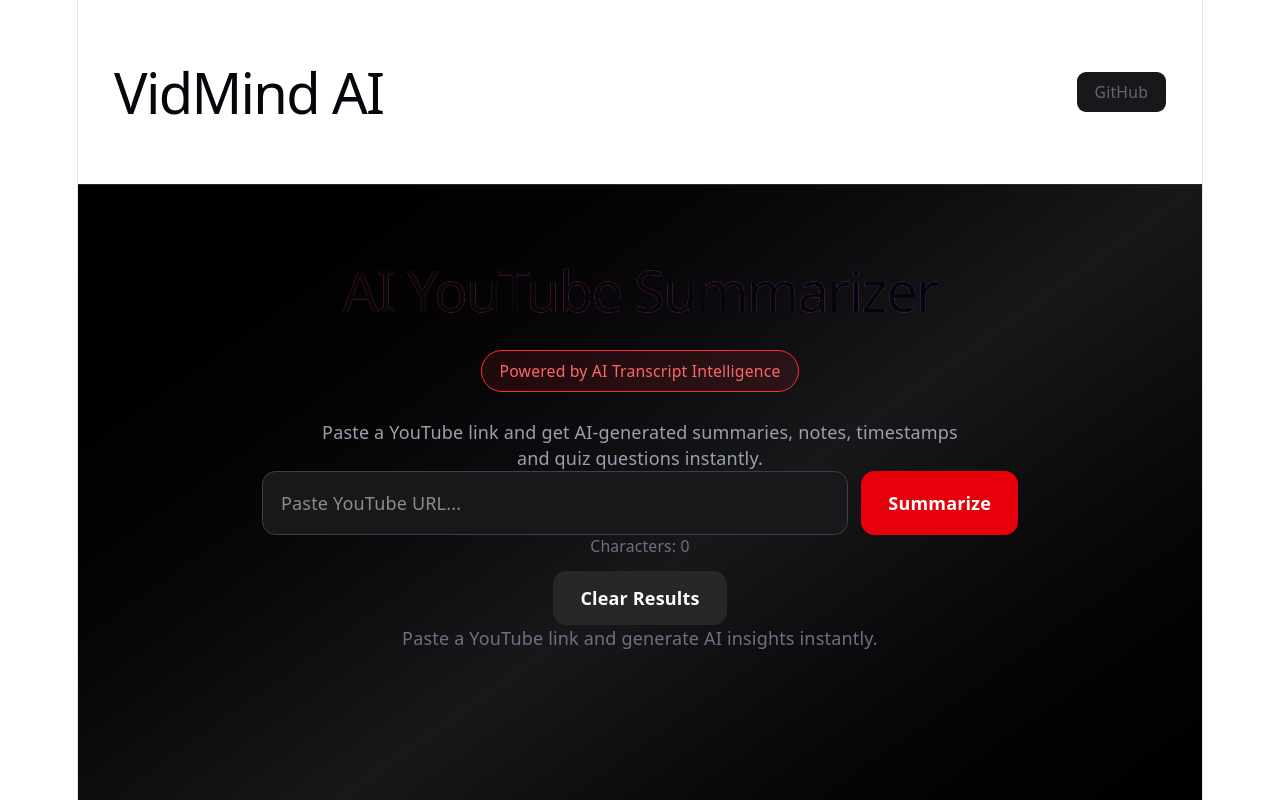
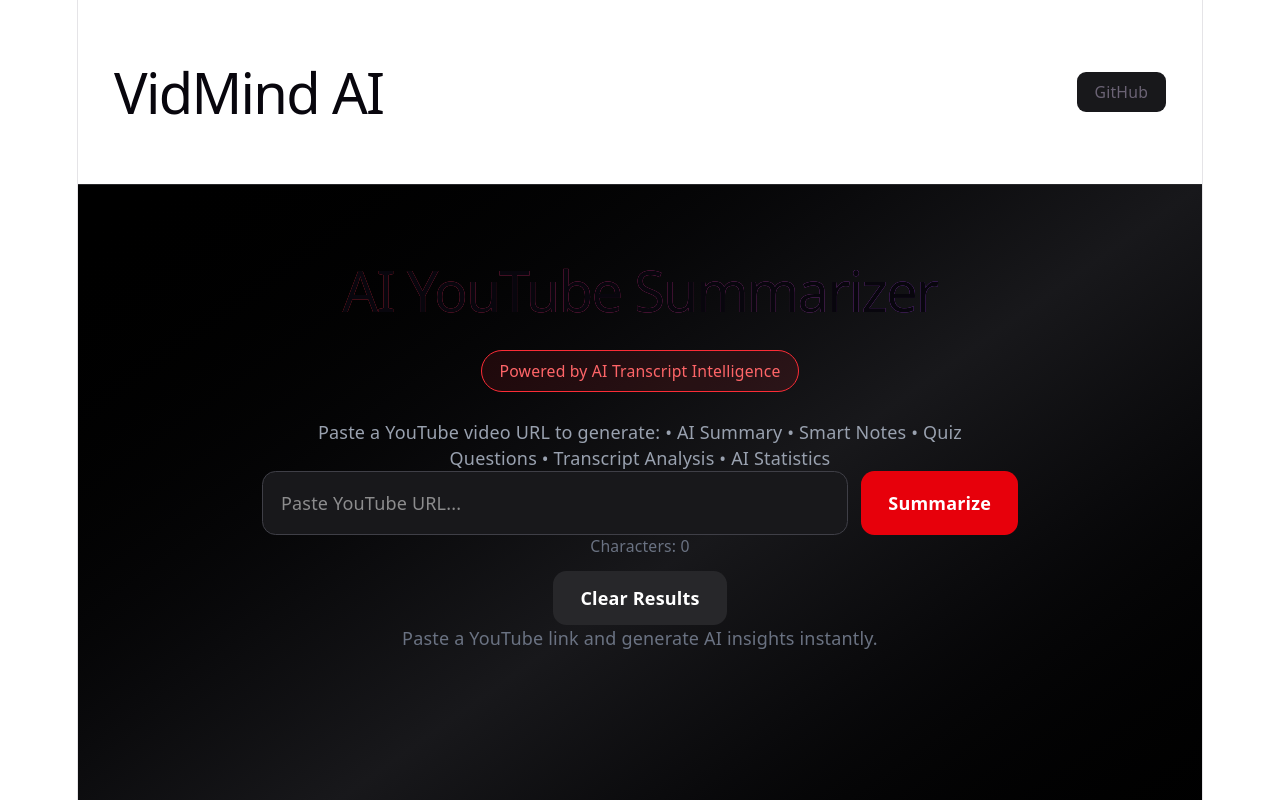
Before and after one commit to pragatipandey-tech/Youtube-AI-Summarizer, a React app in the folder frontend/: page / in a window 1280 px wide. Shown: the top 800 px of the page. Built offline with nearby package versions, Linux system fonts and the light colour scheme; the HTML template or start-up script is replaced by a standard one.

Commit message:
Improve empty dashboard state

```diff
--- a/frontend/src/App.jsx
+++ b/frontend/src/App.jsx
@@ -82,8 +82,13 @@ function App() {
         </div>
 
         <p className="text-gray-400 mb-8 text-center max-w-xl">
-          Paste a YouTube link and get AI-generated summaries,
-          notes, timestamps and quiz questions instantly.
+          Paste a YouTube video URL to generate:
+
+          • AI Summary
+          • Smart Notes
+          • Quiz Questions
+          • Transcript Analysis
+          • AI Statistics
         </p>
 
         <UrlInput
```
